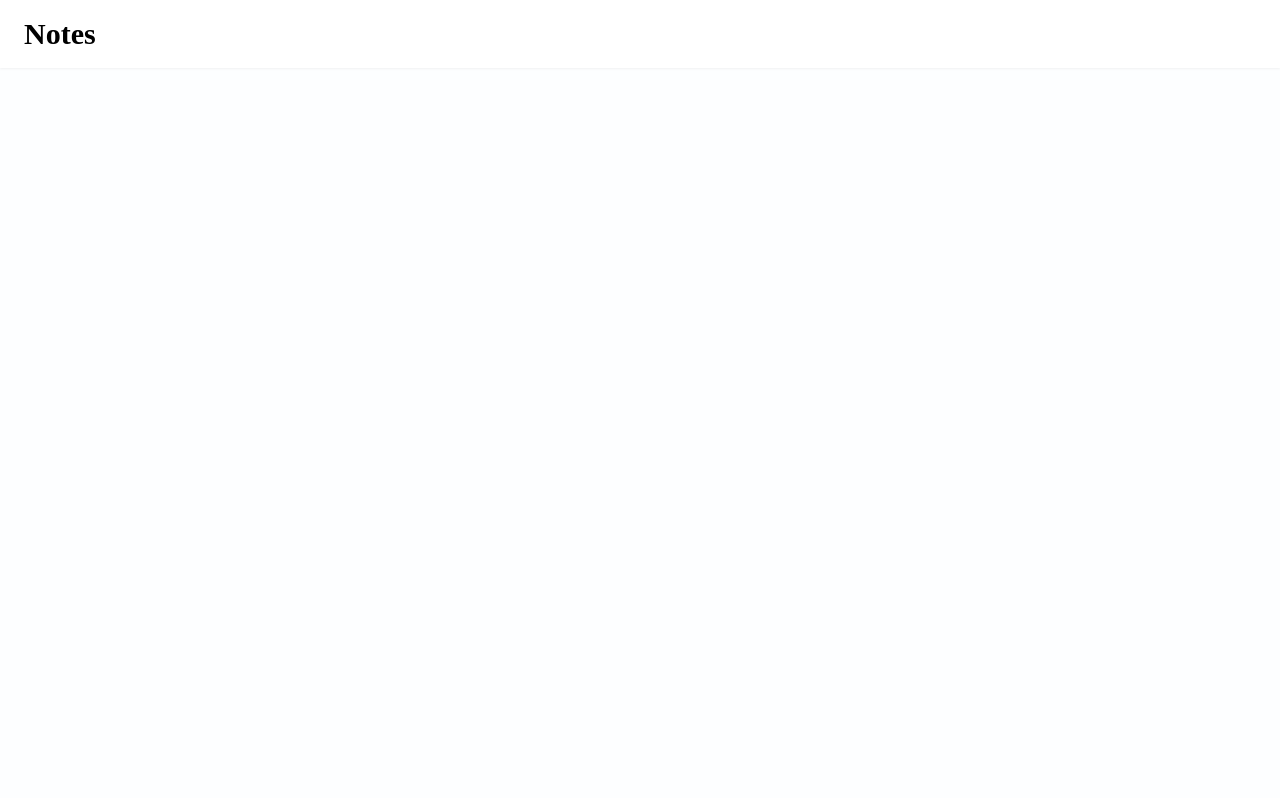
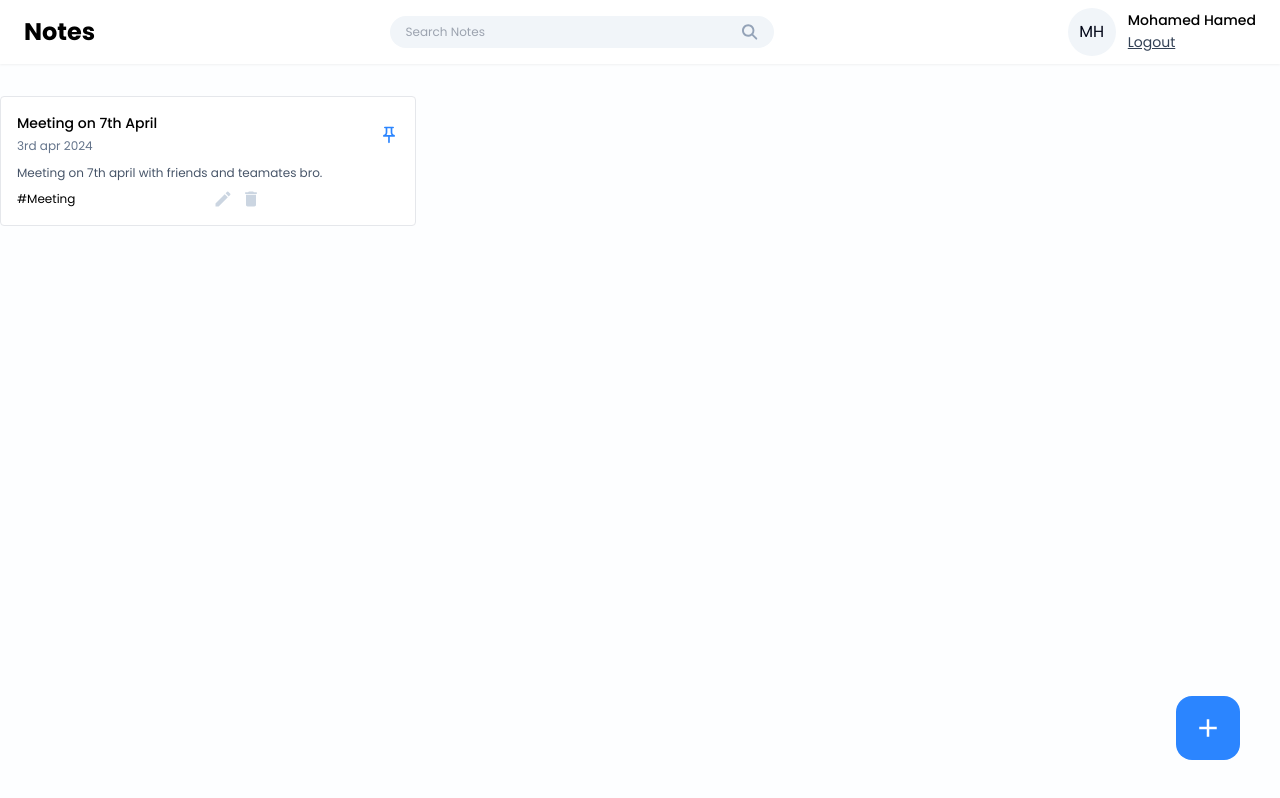
Before and after one commit to Passive-coder0/Full-Stack-Notes-App, a React (Vite) app in the folder Frontend/: page /dashboard in a window 1280 px wide. Built offline with nearby package versions, Linux system fonts and the light colour scheme.

Commit message:
Finished navbar, NoteCards, Adding and editing notes and adding tags

```diff
--- a/Frontend/package.json
+++ b/Frontend/package.json
@@ -13,6 +13,7 @@
     "react": "^18.3.1",
     "react-dom": "^18.3.1",
     "react-icons": "^5.4.0",
+    "react-modal": "^3.16.1",
     "react-router-dom": "^7.0.2"
   },
   "devDependencies": {
--- /dev/null
+++ b/Frontend/src/components/AddEditNotes.jsx
@@ -0,0 +1,31 @@
+import TagInput from "./Input/TagInput"
+
+function AddEditNotes() {
+  return (
+    <div>
+        <div className=" flex flexcol gap-2">
+            <label className="input-label">TITLE</label>
+            <input
+            type="text"
+            className="text-2xl text-slate-950 outline-none"
+            placeholder="Go To Gym At 5"
+             />
+        </div>
+        <div className="flex flex-col gap-2 mt-4">
+            <label className="input-label" >CONTENT</label>
+            <textarea className="text-sm text-slate-950 outline-none bg-slate-50 p-2 rounded"
+            placeholder="Content"
+            rows={10}
+            ></textarea>
+        </div>
+        <div className="mt-3">
+            <label className="input-label">TAGS</label>
+            <TagInput></TagInput>
+        </div>
+
+        <button className="btn-primary font-medium mt-5 p-3 " onClick={() => {}}>ADD</button>
+    </div>
+  )
+}
+
+export default AddEditNotes
--- /dev/null
+++ b/Frontend/src/components/Input/TagInput.jsx
@@ -0,0 +1,54 @@
+import { useState } from "react";
+import { MdAdd } from "react-icons/md";
+
+function TagInput({ tags, setTags }) {
+
+  const [inputValue, setInputValue] = useState("");
+
+  const handleInputChange = (e) => {
+    setInputValue(e.target.value)
+  }
+
+  //In React, we use setTags([...tags, inputValue.trim()]) instead of directly appending to the tags array because of React's state immutability requirements.
+  const addNewTag = () => {
+    if (inputValue.trim() !== "") {
+      setTags([...tags, inputValue.trim()]);
+      setInputValue("");
+    }
+  };
+
+  const handleKeyDown = (e) => {
+    if (e.key === "Enter") {
+      addNewTag();
+    }
+  }
+
+  return (
+    <div>
+      <div className="">
+        {tags.map}
+      </div>
+
+      <div className="flex items-center gap-4 mt-3">
+        <input
+          type="text"
+          className="text-sm bg-transparent border px-3 py-3 rounded outline-none"
+          placeholder="Add Tags"
+          onChange={handleInputChange}
+          onKeyDown={handleKeyDown}
+        />
+        <button className="w-8 h-8 flex items-center justify-center rounded border-blue-700 hover:bg-blue-700"
+        onClick={()=> {
+          addNewTag()
+        }}>
+          <MdAdd
+            className="text-2xl text-blue-700 hover:text-white
+                "
+          ></MdAdd>
+        </button>
+      </div>
+    </div>
+  );
+}
+
+export default TagInput;
--- a/Frontend/src/components/Navbar.jsx
+++ b/Frontend/src/components/Navbar.jsx
@@ -1,9 +1,39 @@
+import { Navigate, useNavigate } from "react-router-dom";
+import ProfileInfo from "./ProfileInfo";
+import SearchBar from "./SearchBar";
+import { useState } from "react";
+
 function Navbar() {
+  const [searchQuery, setSearchQuery] = useState("");
+  const navigate = useNavigate;
+
+  const onLogout = () => {
+    navigate("/login");
+  };
+
+  const handleSearch = () => {
+
+  }
+
+  const onClearSearch = () => {
+    setSearchQuery("")  // Empty string
+  }
   return (
-    <div className="bg-white flex items-center justify-between px-6 py-2 drop-shadow-sm">
-        <h2 className="text-3xl font-bold font py-2">Notes</h2>
-    </div>
-  )
+    <>
+      <div className="bg-white flex items-center justify-between px-6 py-2 drop-shadow-sm">
+        <h2 className="text-2xl font-bold font py-2">Notes</h2>
+
+        <SearchBar
+          value={searchQuery}
+          onChange={(e) => setSearchQuery(e.target.value)}
+          handleSearch={handleSearch}
+          onClearSearch={onClearSearch}
+        ></SearchBar>
+
+        <ProfileInfo onLogout={onLogout}></ProfileInfo>
+      </div>
+    </>
+  );
 }
 
-export default Navbar
+export default Navbar;
--- /dev/null
+++ b/Frontend/src/components/NoteCard.jsx
@@ -0,0 +1,44 @@
+import { MdOutlinePushPin } from "react-icons/md";
+import { MdCreate, MdDelete } from "react-icons/md";
+
+function NoteCard({
+  title,
+  date,
+  content,
+  tags,
+  isPinned,
+  onEdit,
+  onDelete,
+  onPinNote,
+}) {
+  return (
+    <div className="border rounded p-4 bg-white hover:shadow-xl transition-all ease-in-out">
+      <div className="flex items-center  justify-between">
+        <div>
+          <h6 className="text-sm font-medium">{title}</h6>
+          <span className="text-xs text-slate-500">{date}</span>
+        </div>
+        <MdOutlinePushPin className={`icon-btn ${isPinned ? "text-primary" : "text-slate-300"}`} onClick={onPinNote}></MdOutlinePushPin>
+      </div>
+      {/*Takes 60 characters only if content exists*/}
+      <p className="text-xs text-slate-600 mt-2">{content?.slice(0, 60)}</p>
+
+      <div className=" flex items-center justify-between mt-2">
+        <div className="text-xs texslat500">{tags}</div>
+        <div className="flex items-center gap-2">
+          <MdCreate
+            className="icon-btn hover:text-green-600 cursor-pointer"
+            onClick={onEdit}
+          ></MdCreate>
+          <MdDelete
+            className="icon-btn hover:text-red-500 cursor-pointer"
+            onClick={onDelete}
+          ></MdDelete>
+        </div>
+        <div></div>
+      </div>
+    </div>
+  );
+}
+
+export default NoteCard;
--- /dev/null
+++ b/Frontend/src/components/ProfileInfo.jsx
@@ -0,0 +1,18 @@
+import { getInitials } from "../utils/helper";
+
+function ProfileInfo({ onLogout, na }) {
+
+  return (
+    <div className="flex items-center gap-3">
+      <div className=" w-12 h-12 flex items-center justify-center rounded-full text-slate-950 bg-slate-100">{getInitials("Mohamed Hamed")}</div>
+      <div>
+        <p className="text-sm font-medium">Mohamed Hamed</p>
+        <button className="text-sm text-slate-700 underline" onClick={onLogout}>
+          Logout
+        </button>
+      </div>
+    </div>
+  );
+}
+
+export default ProfileInfo;
--- /dev/null
+++ b/Frontend/src/components/SearchBar.jsx
@@ -0,0 +1,25 @@
+import { FaMagnifyingGlass } from "react-icons/fa6";
+import { IoMdClose } from "react-icons/io";
+
+function SearchBar({ value, onChange, handleSearch, onClearSearch }) {
+  return (
+    <div className=" w-96 flex items-center px-4 py-2 bg-slate-100 rounded-full">
+      <input
+        type="text"
+        placeholder="Search Notes"
+        className="w-full text-xs bg-transparent py-{11px} outline-none"
+        value={value}
+        onChange={onChange}
+      />
+
+        {value && (<IoMdClose className="text-xl text-slate-500 cursor-pointer hover:text-black" onClick={onClearSearch}></IoMdClose>)}
+
+      <FaMagnifyingGlass
+        className="text-slate-400 cursor-pointer hover:text-black"
+        onClick={handleSearch}
+      ></FaMagnifyingGlass>
+    </div>
+  );
+}
+
+export default SearchBar;
--- a/Frontend/src/index.css
+++ b/Frontend/src/index.css
@@ -1,3 +1,5 @@
+@import url('https://fonts.googleapis.com/css2?family=Inter:ital,opsz,wght@0,14..32,100..900;1,14..32,100..900&family=Poppins:ital,wght@0,100;0,200;0,300;0,400;0,500;0,600;0,700;0,800;0,900;1,100;1,200;1,300;1,400;1,500;1,600;1,700;1,800;1,900&display=swap');
+
 @tailwind base;
 @tailwind components;
 @tailwind utilities;
@@ -5,9 +7,8 @@
 /* Base styles for default settings*/
 @layer base {
     html {
-        font-family: "Poppins", "sans-serif";
+        font-family: "Poppins", sans-serif;
     }
-
 
     body {
         background-color: #fdfeff;
@@ -15,12 +16,19 @@
     }
 }
 
- /* Reusable custom component styles using Tailwind utilities. */
+/* Reusable custom component styles using Tailwind utilities */
 @layer components {
     .input-box {
-        @apply w-full text-sm bg-transparent border-[1.5px] px-5 py-3 rounded mb-4 outline-none
+        @apply w-full text-sm bg-transparent border-[1.5px] px-5 py-3 rounded mb-4 outline-none;
     }
+
     .btn-primary {
-        @apply w-full text-sm bg-primary text-white p-2 rounded my-1 hover:bg-blue-600
+        @apply w-full text-sm bg-blue-500 text-white p-2 rounded my-1 hover:bg-blue-600;
+    }
+    .icon-btn {
+        @apply text-xl text-slate-300 cursor-pointer hover:text-primary
+    }
+    .input-label{
+        @apply text-xs text-slate-400;
     }
 }
--- a/Frontend/src/pages/Home.jsx
+++ b/Frontend/src/pages/Home.jsx
@@ -1,9 +1,59 @@
-import Navbar from "../components/Navbar"
+import { MdAdd } from "react-icons/md";
+import Navbar from "../components/Navbar";
+import NoteCard from "../components/NoteCard";
+import AddEditNotes from "../components/AddEditNotes";
+import { useState } from "react";
+import Modal from "react-modal"
 
 function Home() {
+  const [openAddedEditModal, setopenAddedEditModal] = useState({
+    isShown: false,
+    type: "add",
+    data: null,
+  });
+
   return (
-    <Navbar></Navbar>
-  )
+    <>
+      <Navbar></Navbar>
+
+      <div className="container mx-auto">
+        <div className=" grid grid-cols-3 gap-4 mt-8">
+          <NoteCard
+            title="Meeting on 7th April"
+            date="3rd apr 2024"
+            content="Meeting on 7th april with friends and teamates bro."
+            tags="#Meeting"
+            isPinned={true}
+            onEdit={() => {}}
+            onDelete={() => {}}
+            onPinNote={() => {}}
+          ></NoteCard>
+        </div>
+      </div>
+      <button
+        className="w-16 h-16 flex items-center justify-center rounded-2xl bg-primary hover:bg-blue-600 absolute right-10 bottom-10"
+        onClick={() => {
+          setopenAddedEditModal({isShown:true, type:"add", data:null});
+        }}
+      >
+        <MdAdd className="text-3xl text-white"></MdAdd>
+      </button>
+
+      <Modal
+        isOpen={openAddedEditModal.isShown}
+        onRequestCloser={() => {}}
+        style={{
+          overlay: {
+            backgroundColor: "rgba(0,0,0,0.2)",
+          },
+        }}
+        contentLabel =""
+        className = "w-2/5 max-h-3/4 bg-white rounded-md mx-auto mt-14 p-5 overflow-scroll"
+      >
+        <AddEditNotes></AddEditNotes>
+      </Modal>
+    </>
+  );
 }
 
-export default Home
+export default Home;
--- /dev/null
+++ b/Frontend/src/utils/helper.js
@@ -0,0 +1,13 @@
+// Gets first 2 letters of name example : MH
+export const getInitials = (name) => {
+    if (!name) return "";
+
+    const words = name.split(" ");
+    let initials = "";
+
+    for (let i = 0; i< Math.min(words.length, 2); i++) {
+        initials += words[i][0];
+    }
+
+    return initials.toUpperCase();
+}
```
Also changed, not shown: 1 other file (tests, documents, lock files or other folders).
